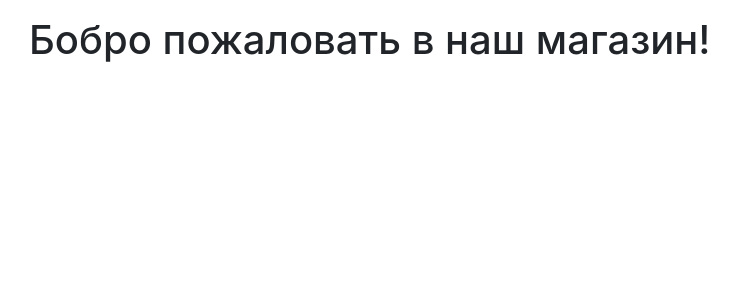
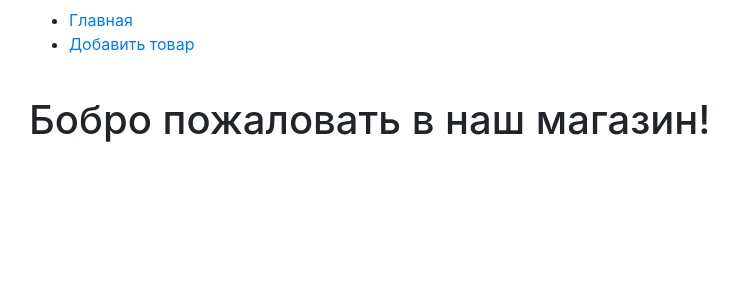
Before and after one commit to MuctepK/e-commerce, a Django app: page / in a window 1280 px wide. Shown: the top 300 px of the page, without its empty margins (56-795 px from the left). Run offline with Django 3.2, Linux system fonts and the light colour scheme; data that the repository does not hold is empty; some libraries are stand-ins or nearby versions.

Commit message:
Добавлена частичная форма

```diff
--- a/source/webapp/templates/base.html
+++ b/source/webapp/templates/base.html
@@ -11,7 +11,15 @@
     <link rel="stylesheet" href="{% static "css/style.css" %}">
 </head>
 <body>
-{% block menu %}{% endblock %}
+<nav class="navbar">
+   <div class="container">
+       <ul class="menu">
+           <li><a href="{% url 'index' %}">Главная</a></li>
+          {% block menu %}{% endblock %}
+       </ul>
+   </div>
+</nav>
+
 <div class="container">
     {% block content %}
         <li><a href="{% url 'index' %}">Главная</a></li>
--- a/source/webapp/templates/index.html
+++ b/source/webapp/templates/index.html
@@ -1,5 +1,8 @@
 
 {% extends 'base.html' %}
+{% block menu %}
+    <li><a href="">Добавить товар</a></li>
+{% endblock %}
 {% block content %}
     <h1 class="mt-3">Бобро пожаловать в наш магазин!</h1>
     <div class="row">
@@ -10,7 +13,7 @@
                         <h2 class="card-text card-link">
                             <a href="{% url 'product_detail' product.pk %}">{{ product.name }}</a>
                         </h2>
-                        <p class="card-text">{{ product.category }}</p>
+                        <p class="card-text">{{ product.get_category_display }}</p>
                         <p class="card-text text-right">{{ product.price }} сом</p>
                     </div>
                 </div>
```
Also changed, not shown: source/webapp/templates/partial/product_form.html (added, +21 -0 lines).
